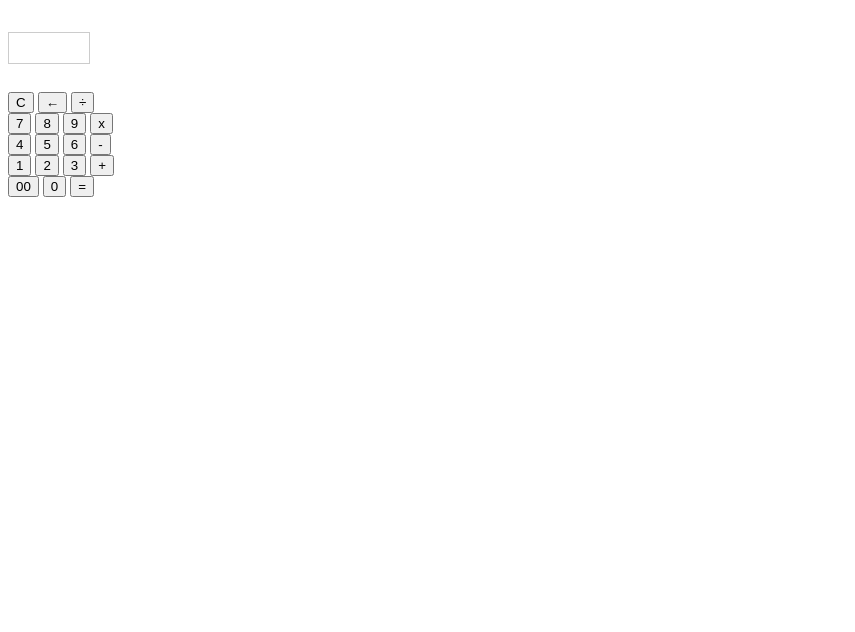
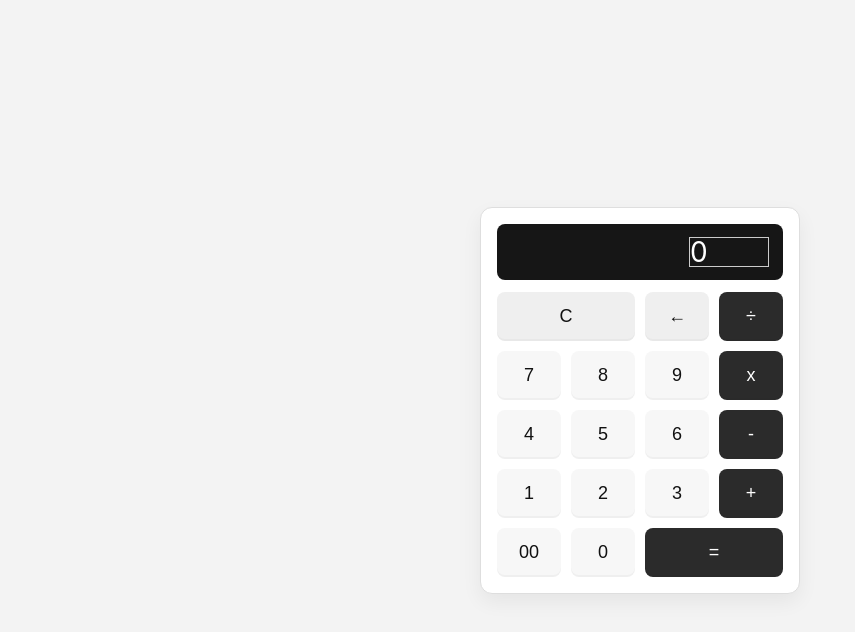
Before and after one commit to moda-tech/simple-calculator, a plain HTML site: page index.html in a window 1280 px wide. Shown: the whole page, without its empty margins (0-855 px from the left). Drawn offline with Linux system fonts and the light colour scheme.

Commit message:
スタイル変更１

```diff
--- a/index.html
+++ b/index.html
@@ -13,30 +13,153 @@
     font-size: 24px;
     line-height: 30px;
   }
+
+  /* C を横2マスにする */
+#clear {
+  grid-column: 1 / 3; /* 1列目から2列目まで使う */
+}
+
+/* 全体リセット（必要最低限） */
+* { box-sizing: border-box; }
+body {
+  font-family: Inter, "Helvetica Neue", Arial, sans-serif;
+  background: #f3f3f3; /* 薄いグレー背景 */
+  color: #111;
+  display: flex;
+  align-items: center;
+  justify-content: center;
+  min-height: 100vh;
+  margin: 0;
+  padding: 24px;
+}
+
+/* 電卓コンテナ */
+.calculator {
+  width: 320px;
+  background: #ffffff; /* 本体は白 */
+  border: 1px solid #dedede;
+  border-radius: 12px;
+  box-shadow: 0 8px 20px rgba(16,16,16,0.06);
+  padding: 16px;
+}
+
+/* 表示部分 */
+.display {
+  background: #161616; /* 黒い表示パネル */
+  color: #ffffff;
+  border-radius: 8px;
+  padding: 12px 14px;
+  margin-bottom: 12px;
+  min-height: 56px;
+  display: flex;
+  align-items: center;
+  justify-content: flex-end;
+  overflow: hidden;
+}
+
+/* #sum は表示の中にある段落 */
+#sum {
+  font-size: 28px;
+  line-height: 1;
+  margin: 0;
+  letter-spacing: 0.5px;
+  word-break: break-all;
+}
+
+/* ボタンパッドをグリッドで配置（4列） */
+.pad {
+  display: grid;
+  grid-template-columns: repeat(4, 1fr);
+  gap: 10px;
+}
+
+/* ボタン共通スタイル */
+.pad button,
+.calculator > button {
+  appearance: none;
+  border: none;
+  background: #f7f7f7; /* 薄グレーのボタン */
+  color: #111;
+  padding: 14px 8px;
+  font-size: 18px;
+  border-radius: 8px;
+  cursor: pointer;
+  box-shadow: inset 0 -2px 0 rgba(0,0,0,0.03);
+  transition: transform 0.06s ease, background 0.12s ease;
+}
+
+/* 演算子ボタンは濃いめに */
+#tasu, #hiku, #kakeru, #waru, #equal {
+  background: #2b2b2b; /* 濃グレー */
+  color: #fff;
+}
+
+/* イコールはアクセントに少し大きめに（右下にある想定） */
+#equal {
+  grid-column: 3 / 5; /* 最後の行で2列分確保 */
+  padding-top: 14px;
+  padding-bottom: 14px;
+  border-radius: 8px;
+}
+
+/* クリアと削除ボタンは薄めの赤寄りグレーで目立たせる */
+#clear, #del {
+  background: #efefef;
+  color: #111;
+}
+
+/* ホバー／アクティブ */
+.pad button:hover {
+  transform: translateY(-2px);
+}
+.pad button:active {
+  transform: translateY(0);
+  box-shadow: none;
+}
+
+/* レスポンシブ（狭い画面用） */
+@media (max-width: 360px) {
+  .calculator { width: 100%; padding: 12px; }
+  #sum { font-size: 22px; }
+  .pad button { padding: 12px 6px; font-size: 16px; }
+}
+
+
 </style>
-
 </head>
 <body>
-    <p id="sum">0</p><br>
+  <div class="calculator">
+    <div class="display">
+      <p id="sum">0</p>
+    </div>
+
+    <div class="pad">
       <button id="clear">C</button>
       <button id="del">←</button>
-    <button id="waru">÷</button><br>
+      <button id="waru">÷</button>
+
       <button id="n7">7</button>
       <button id="n8">8</button>
       <button id="n9">9</button>
-    <button id="kakeru">x</button><br>
+      <button id="kakeru">x</button>
+
       <button id="n4">4</button>
       <button id="n5">5</button>
       <button id="n6">6</button>
-    <button id="hiku">-</button><br>
+      <button id="hiku">-</button>
+
       <button id="n1">1</button>
       <button id="n2">2</button>
       <button id="n3">3</button>
-    <button id="tasu">+</button><br>
+      <button id="tasu">+</button>
+
       <button id="n00">00</button>
       <button id="n0">0</button>
       <button id="equal">=</button>
+    </div>
+  </div>
 
-    <script src="script.js"></script>
+  <script src="script_re.js"></script>
 </body>
+
 </html>
```
Lines whose indentation alone changed are shown as unchanged.
